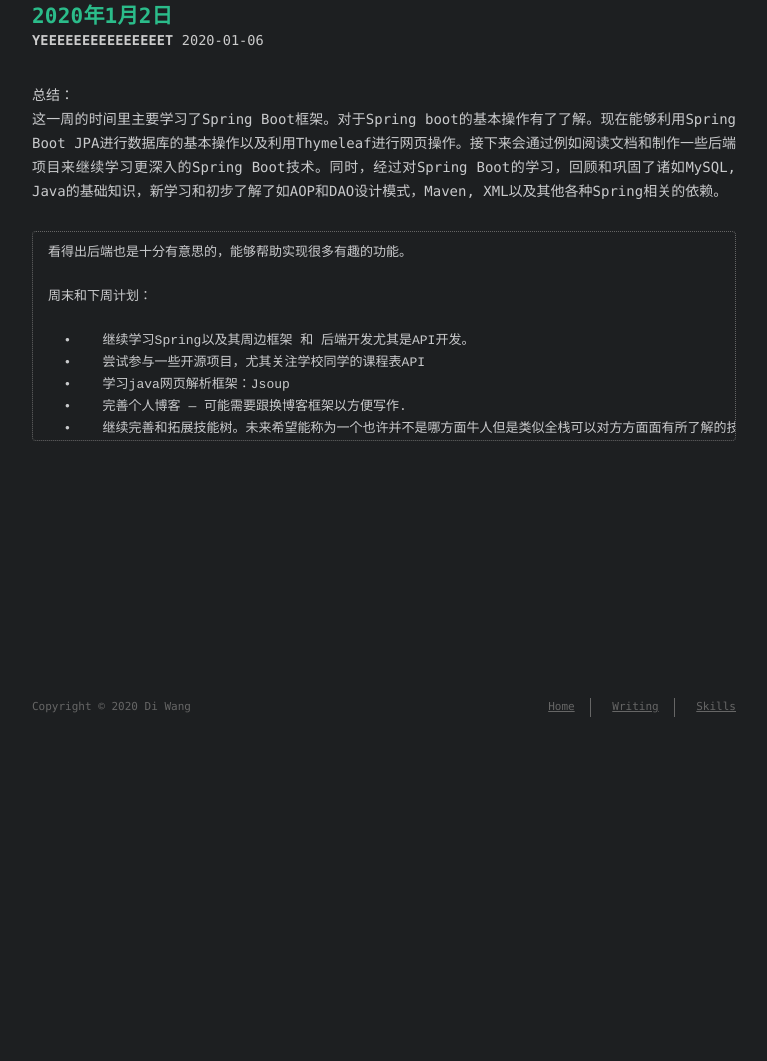
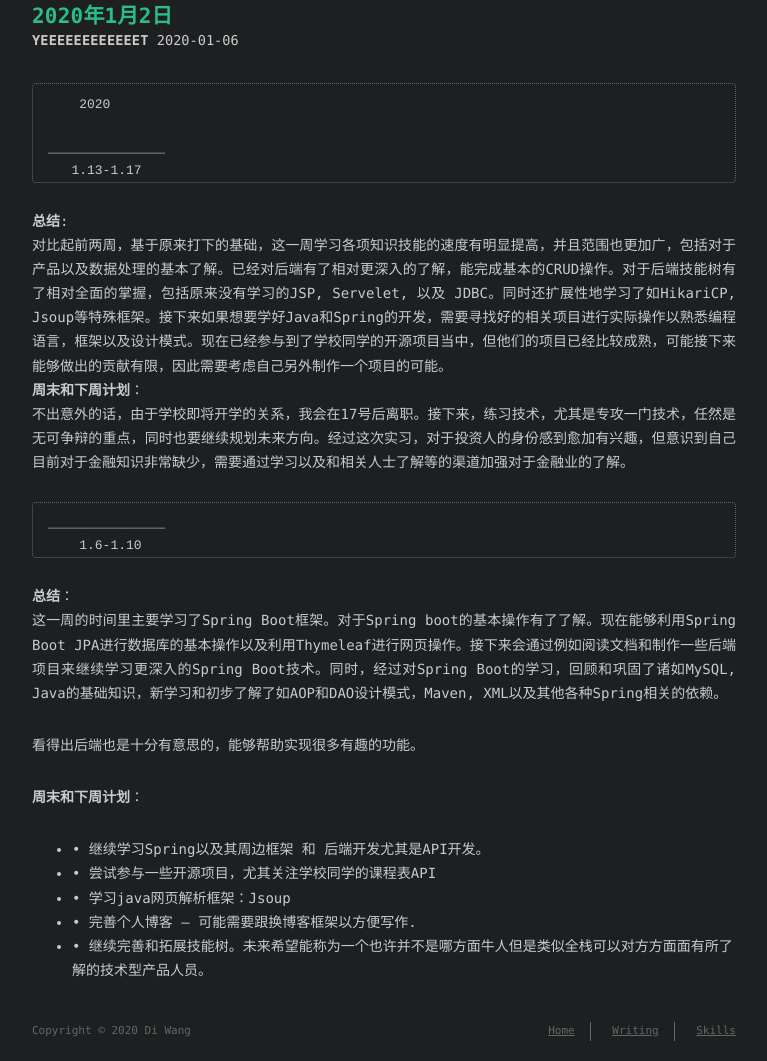
Before and after one commit to Imsiaocong/Imsiaocong.github.io, a plain HTML site: page 2020/01/06/2020年1月2日/index.html in a window 1280 px wide. Shown: the part 63-1124 px from the top of the page, without its empty margins (256-1023 px from the left). Before the commit the page ends 800 px from the top, so only its background shows below. Drawn offline with Linux system fonts and the light colour scheme; a web font is replaced by a local one.

Commit message:
update log

```diff
--- a/2020/01/06/2020年1月2日/index.html
+++ b/2020/01/06/2020年1月2日/index.html
@@ -6,15 +6,15 @@
     <meta http-equiv="X-UA-Compatible" content="IE=edge">
     <meta name="HandheldFriendly" content="True">
     <meta name="viewport" content="width=device-width, initial-scale=1, maximum-scale=1" />
-    <meta name="description" content="总结：            这一周的时间里主要学习了Spring Boot框架。对于Spring boot的基本操作有了了解。现在能够利用Spring Boot JPA进行数据库的基本操作以及利用Thymeleaf进行网页操作。接下来会通过例如阅读文档和制作一些后端项目来继续学习更深入的Spring Boot技术。同时，经过对Spring Boot的学习，回顾和巩固了诸如MySQL, Java的">
+    <meta name="description" content="2020  _______________    1.13-1.17总结:    对比起前两周，基于原来打下的基础，这一周学习各项知识技能的速度有明显提高，并且范围也更加广，包括对于产品以及数据处理的基本了解。已经对后端有了相对更深入的了解，能完成基本的CRUD操作。对于后端技能树有了相对全面的掌握，包括原来没有学习的JSP, Servelet, 以及 JDBC。同时还扩展性地学习了如Hi">
 <meta property="og:type" content="article">
 <meta property="og:title" content="2020年1月2日">
 <meta property="og:url" content="http://yoursite.com/2020/01/06/2020%E5%B9%B41%E6%9C%882%E6%97%A5/index.html">
-<meta property="og:site_name" content="Yeeeeeeeeeeeeeeet">
-<meta property="og:description" content="总结：            这一周的时间里主要学习了Spring Boot框架。对于Spring boot的基本操作有了了解。现在能够利用Spring Boot JPA进行数据库的基本操作以及利用Thymeleaf进行网页操作。接下来会通过例如阅读文档和制作一些后端项目来继续学习更深入的Spring Boot技术。同时，经过对Spring Boot的学习，回顾和巩固了诸如MySQL, Java的">
+<meta property="og:site_name" content="Yeeeeeeeeeeeet">
+<meta property="og:description" content="2020  _______________    1.13-1.17总结:    对比起前两周，基于原来打下的基础，这一周学习各项知识技能的速度有明显提高，并且范围也更加广，包括对于产品以及数据处理的基本了解。已经对后端有了相对更深入的了解，能完成基本的CRUD操作。对于后端技能树有了相对全面的掌握，包括原来没有学习的JSP, Servelet, 以及 JDBC。同时还扩展性地学习了如Hi">
 <meta property="og:locale" content="en_US">
 <meta property="article:published_time" content="2020-01-05T17:37:22.000Z">
-<meta property="article:modified_time" content="2020-01-05T17:38:33.634Z">
+<meta property="article:modified_time" content="2020-01-13T09:47:51.784Z">
 <meta property="article:author" content="Di Wang">
 <meta property="article:tag" content="blog">
 <meta property="article:tag" content="githubpage">
@@ -124,7 +124,7 @@
 
     <div class="meta">
       <span class="author" itemprop="author" itemscope itemtype="http://schema.org/Person">
-        <span itemprop="name">Yeeeeeeeeeeeeeeet</span>
+        <span itemprop="name">Yeeeeeeeeeeeet</span>
       </span>
 
     <div class="postdate">
@@ -144,16 +144,22 @@
 
 
   <div class="content" itemprop="articleBody">
-    <p>总结：<br>            这一周的时间里主要学习了Spring Boot框架。对于Spring boot的基本操作有了了解。现在能够利用Spring Boot JPA进行数据库的基本操作以及利用Thymeleaf进行网页操作。接下来会通过例如阅读文档和制作一些后端项目来继续学习更深入的Spring Boot技术。同时，经过对Spring Boot的学习，回顾和巩固了诸如MySQL, Java的基础知识，新学习和初步了解了如AOP和DAO设计模式，Maven, XML以及其他各种Spring相关的依赖。</p>
-<pre><code>看得出后端也是十分有意思的，能够帮助实现很多有趣的功能。
+    <pre><code>    2020
 
-周末和下周计划：
+_______________
+   1.13-1.17</code></pre><p><strong>总结</strong>:<br>    对比起前两周，基于原来打下的基础，这一周学习各项知识技能的速度有明显提高，并且范围也更加广，包括对于产品以及数据处理的基本了解。已经对后端有了相对更深入的了解，能完成基本的CRUD操作。对于后端技能树有了相对全面的掌握，包括原来没有学习的JSP, Servelet, 以及 JDBC。同时还扩展性地学习了如HikariCP, Jsoup等特殊框架。接下来如果想要学好Java和Spring的开发，需要寻找好的相关项目进行实际操作以熟悉编程语言，框架以及设计模式。现在已经参与到了学校同学的开源项目当中，但他们的项目已经比较成熟，可能接下来能够做出的贡献有限，因此需要考虑自己另外制作一个项目的可能。<br><strong>周末和下周计划</strong>：<br>    不出意外的话，由于学校即将开学的关系，我会在17号后离职。接下来，练习技术，尤其是专攻一门技术，任然是无可争辩的重点，同时也要继续规划未来方向。经过这次实习，对于投资人的身份感到愈加有兴趣，但意识到自己目前对于金融知识非常缺少，需要通过学习以及和相关人士了解等的渠道加强对于金融业的了解。</p>
+<pre><code>_______________
+    1.6-1.10</code></pre><p><strong>总结</strong>：<br>这一周的时间里主要学习了Spring Boot框架。对于Spring boot的基本操作有了了解。现在能够利用Spring Boot JPA进行数据库的基本操作以及利用Thymeleaf进行网页操作。接下来会通过例如阅读文档和制作一些后端项目来继续学习更深入的Spring Boot技术。同时，经过对Spring Boot的学习，回顾和巩固了诸如MySQL, Java的基础知识，新学习和初步了解了如AOP和DAO设计模式，Maven, XML以及其他各种Spring相关的依赖。</p>
+<p>看得出后端也是十分有意思的，能够帮助实现很多有趣的功能。</p>
+<p><strong>周末和下周计划</strong>：</p>
+<ul>
+<li>•    继续学习Spring以及其周边框架 和 后端开发尤其是API开发。</li>
+<li>•    尝试参与一些开源项目，尤其关注学校同学的课程表API</li>
+<li>•    学习java网页解析框架：Jsoup</li>
+<li>•    完善个人博客 — 可能需要跟换博客框架以方便写作.</li>
+<li>•    继续完善和拓展技能树。未来希望能称为一个也许并不是哪方面牛人但是类似全栈可以对方方面面有所了解的技术型产品人员。</li>
+</ul>
 
-  •    继续学习Spring以及其周边框架 和 后端开发尤其是API开发。
-  •    尝试参与一些开源项目，尤其关注学校同学的课程表API
-  •    学习java网页解析框架：Jsoup
-  •    完善个人博客 — 可能需要跟换博客框架以方便写作.
-  •    继续完善和拓展技能树。未来希望能称为一个也许并不是哪方面牛人但是类似全栈可以对方方面面有所了解的技术型产品人员。</code></pre>
   </div>
 </article>
 
```
Also changed, not shown: 2020/01/06/First-Draft/index.html (+2 -2 lines), 2020/01/06/hello-world/index.html (+2 -2 lines), archives/2020/01/index.html (+5 -5 lines), archives/2020/index.html (+5 -5 lines), archives/index.html (+5 -5 lines), index.html (+7 -7 lines).
